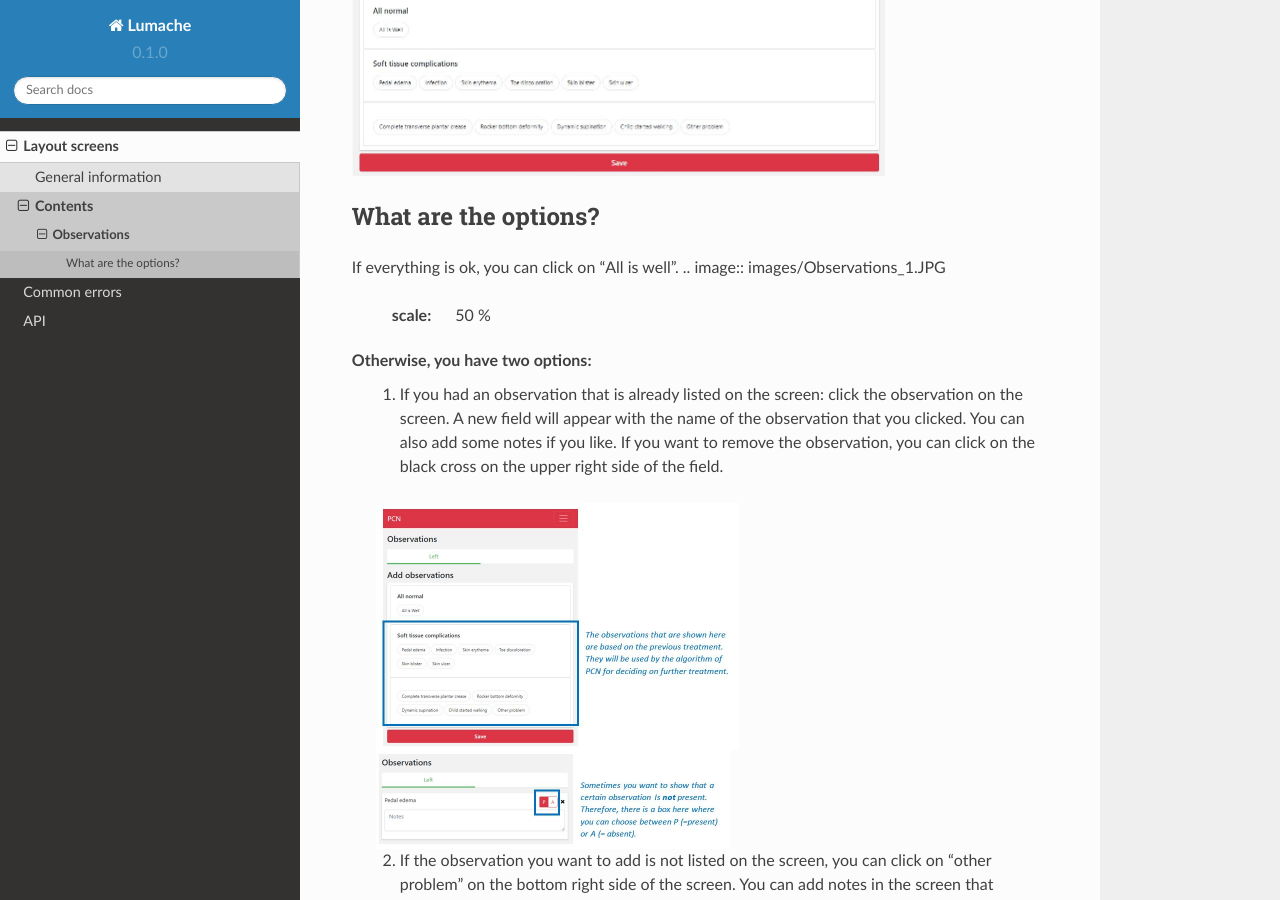
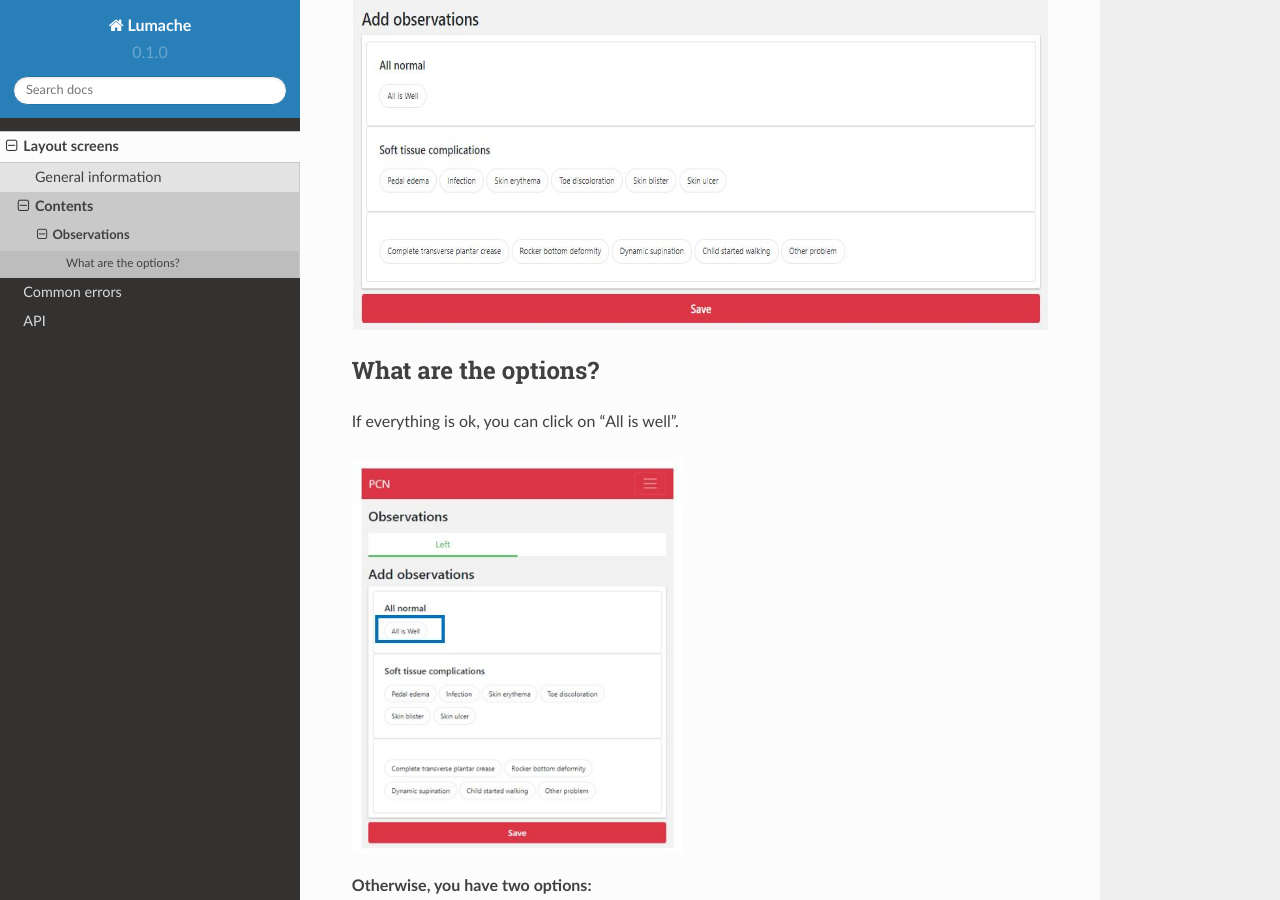
Before and after one commit to SWijnands01/PCN, a Sphinx documentation site: the page built from docs/source/ObservationScreen.rst, in a window 1280 px wide and 900 px high, scrolled down 384 px. Built offline with Sphinx 7.4.7 and the Read the Docs theme 2.0.0, drawn with Linux system fonts in a browser that asks for light colours; pages that are not in the unit, such as notebooks, are missing from menus.

Commit message:
Update ObservationScreen.rst

```diff
--- a/docs/source/ObservationScreen.rst
+++ b/docs/source/ObservationScreen.rst
@@ -8,29 +8,30 @@ Below there is an example of what the observations screen looks like:
 
 
 .. image:: images/Observations.JPG
-   :scale: 50 %
+   :scale: 80 %
 
 
 What are the options?
 ---------
 
 If everything is ok, you can click on “All is well”.
+
 .. image:: images/Observations_1.JPG
-   :scale: 50 %
+   :scale: 80 %
 
 
 Otherwise, you have two options:
    1. If you had an observation that is already listed on the screen: click the observation on the screen. A new field will appear with the name of the observation that you clicked. You can also add some notes if you like. If you want to remove the observation, you can click on the black cross on the upper right side of the field.
 
    .. image:: images/Observations_2.JPG
-      :scale: 50 %
+      :scale: 80 %
 
 
    .. image:: images/Observations_3.JPG
-      :scale: 50 %
+      :scale: 80 %
 
 
    2. If the observation you want to add is not listed on the screen, you can click on “other problem” on the bottom right side of the screen. You can add notes in the screen that appears.
 
     .. image:: images/Observations_4.JPG
-      :scale: 50 %
+      :scale: 80 %
```
